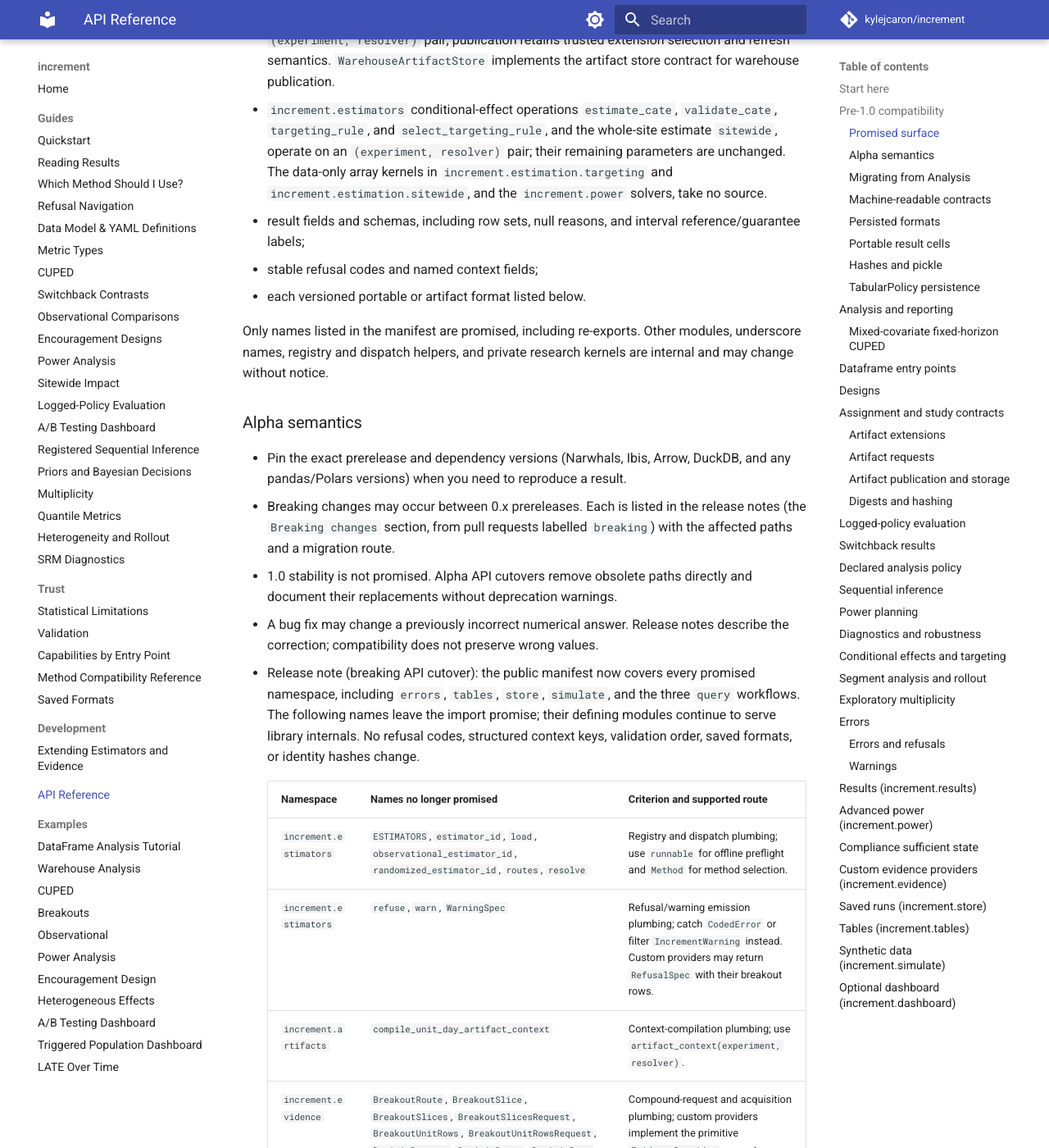
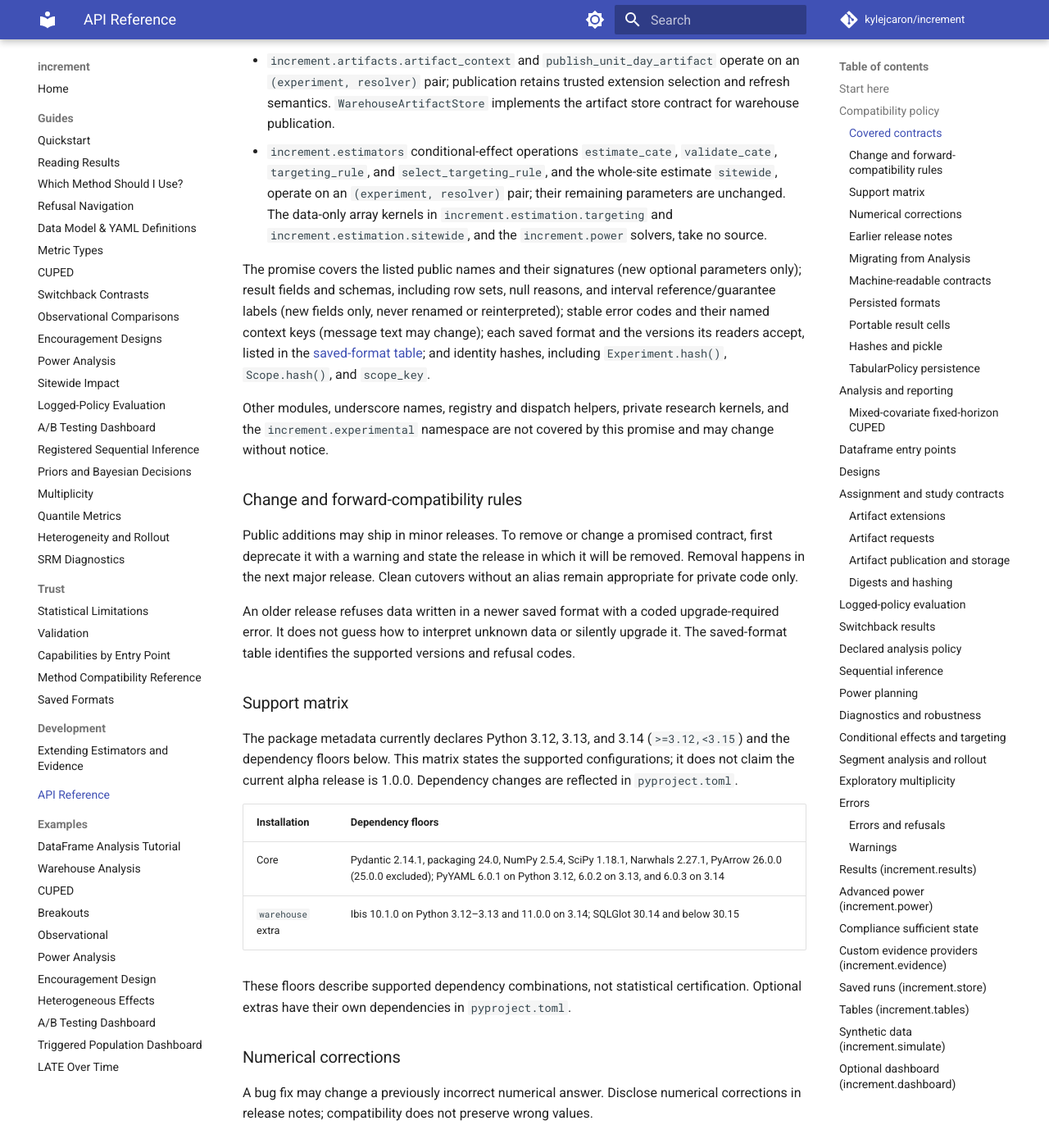
Before and after one commit to kylejcaron/increment, an MkDocs documentation site: the page built from docs/api.md, in a window 1280 px wide and 1400 px high, scrolled down 2174 px. Shown: the whole window at 82% size. Built offline with MkDocs 1.6.1 and Material for MkDocs 9.7.7, drawn with Linux system fonts in a browser that asks for light colours; comment, search, counter and statistics services are not loaded; some of the changed text lies outside the part shown.

Commit message:
docs: publish the 1.0 compatibility policy (#352)

```diff
--- a/docs/api.md
+++ b/docs/api.md
@@ -27,19 +27,22 @@ for experiment metadata.
 
 ::: increment.ExperimentDefinition
 
-## Pre-1.0 compatibility
-
-Increment is pre-release software. This section covers compatibility between
-releases, persisted formats, and migrations—not statistical certification. A
-stable interface does not establish that a method's assumptions fit your
-experiment. See [Statistical limitations](limitations.md) for method assumptions
-and the [capability table](reference/capabilities-by-entry-point.md) for what
-runs on each entry point.
-
-### Promised surface
+## Compatibility policy
+
+This policy defines the compatibility promise beginning with release 1.0.0. It
+does not claim that the current alpha release is 1.0.0 or already has this
+promise. Before 1.0.0, compatibility between prereleases is not guaranteed.
+This section covers interfaces, persisted formats, and migrations—not
+statistical certification. A stable interface does not establish that a
+method's assumptions fit your experiment. See [Statistical limitations](limitations.md)
+for method assumptions and the [capability table](reference/capabilities-by-entry-point.md)
+for what runs on each entry point.
+
+### Covered contracts
 
 The machine-checked [public manifest](https://github.com/kylejcaron/increment/blob/main/tests/public_exports.txt)
-is the import promise. It lists one user task per name, grouped by namespace:
+is the import promise from 1.0.0. It lists one user task per name, grouped by
+namespace:
 
 - `increment` for workflow entry points and caller-authored declarations;
 - `increment.estimators`, `increment.power`, `increment.results`, and
@@ -73,26 +76,53 @@ is the import promise. It lists one user task per name, grouped by namespace:
   their remaining parameters are unchanged. The data-only array kernels in
   `increment.estimation.targeting` and `increment.estimation.sitewide`, and the
   `increment.power` solvers, take no source.
-- result fields and schemas, including row sets, null reasons, and interval
-  reference/guarantee labels;
-- stable refusal codes and named context fields;
-- each versioned portable or artifact format listed below.
-
-Only names listed in the manifest are promised, including re-exports. Other
-modules, underscore names, registry and dispatch helpers, and private research
-kernels are internal and may change without notice.
-
-### Alpha semantics
-
-- Pin the exact prerelease and dependency versions (Narwhals, Ibis, Arrow,
-  DuckDB, and any pandas/Polars versions) when you need to reproduce a result.
-- Breaking changes may occur between 0.x prereleases. Each is listed in the
-  release notes (the `Breaking changes` section, from pull requests labelled
-  `breaking`) with the affected paths and a migration route.
-- 1.0 stability is not promised. Alpha API cutovers remove obsolete paths
-  directly and document their replacements without deprecation warnings.
-- A bug fix may change a previously incorrect numerical answer. Release notes
-  describe the correction; compatibility does not preserve wrong values.
+
+The promise covers the listed public names and their signatures (new optional
+parameters only); result fields and schemas, including row sets, null reasons,
+and interval reference/guarantee labels (new fields only, never renamed or
+reinterpreted); stable error codes and their named context keys (message text
+may change); each saved format and the versions its readers accept, listed in
+the [saved-format table](reference/saved-formats.md); and identity hashes,
+including `Experiment.hash()`, `Scope.hash()`, and `scope_key`.
+
+Other modules, underscore names, registry and dispatch helpers, private
+research kernels, and the `increment.experimental` namespace are not covered
+by this promise and may change without notice.
+
+### Change and forward-compatibility rules
+
+Public additions may ship in minor releases. To remove or change a promised
+contract, first deprecate it with a warning and state the release in which it
+will be removed. Removal happens in the next major release. Clean cutovers
+without an alias remain appropriate for private code only.
+
+An older release refuses data written in a newer saved format with a coded
+upgrade-required error. It does not guess how to interpret unknown data or
+silently upgrade it. The saved-format table identifies the supported versions
+and refusal codes.
+
+### Support matrix
+
+The package metadata currently declares Python 3.12, 3.13, and 3.14
+(`>=3.12,<3.15`) and the dependency floors below. This matrix states the
+supported configurations; it does not claim the current alpha release is
+1.0.0. Dependency changes are reflected in `pyproject.toml`.
+
+| Installation | Dependency floors |
+| --- | --- |
+| Core | Pydantic 2.14.1, packaging 24.0, NumPy 2.5.4, SciPy 1.18.1, Narwhals 2.27.1, PyArrow 26.0.0 (25.0.0 excluded); PyYAML 6.0.1 on Python 3.12, 6.0.2 on 3.13, and 6.0.3 on 3.14 |
+| `warehouse` extra | Ibis 10.1.0 on Python 3.12–3.13 and 11.0.0 on 3.14; SQLGlot 30.14 and below 30.15 |
+
+These floors describe supported dependency combinations, not statistical
+certification. Optional extras have their own dependencies in `pyproject.toml`.
+
+### Numerical corrections
+
+A bug fix may change a previously incorrect numerical answer. Disclose
+numerical corrections in release notes; compatibility does not preserve wrong
+values.
+
+### Earlier release notes
 
 - Release note (breaking API cutover): the public manifest now covers every
   promised namespace, including `errors`, `tables`, `store`, `simulate`, and
--- a/tach.toml
+++ b/tach.toml
@@ -25,6 +25,11 @@ depends_on = ["increment._display"]
 
 [[modules]]
 path = "increment"
+layer = "core"
+depends_on = []
+
+[[modules]]
+path = "increment.experimental"
 layer = "core"
 depends_on = []
 [[modules]]
```
Also changed, not shown: AGENTS.md (+3 -2 lines), CONTRIBUTING.md (+10 -4 lines), docs/guides/refusals.md (+1 -1 lines), docs/validation.md (+3 -3 lines), 3 other files.
